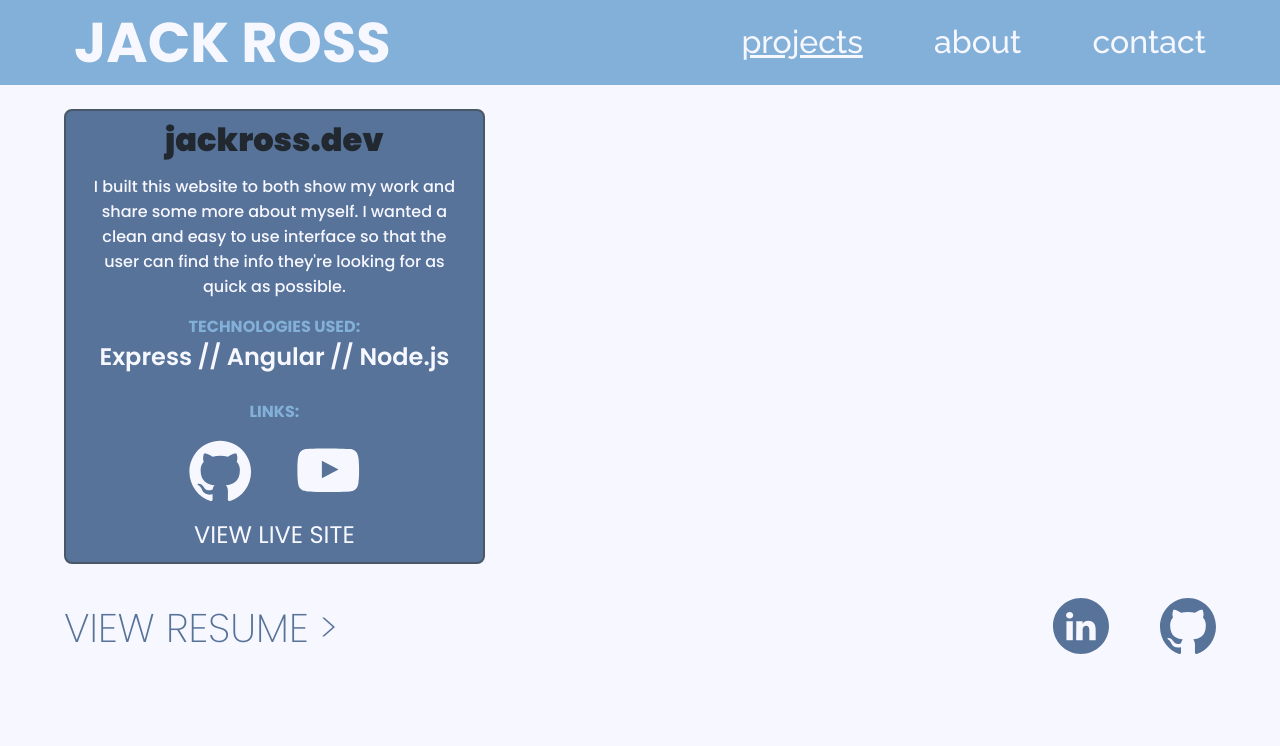
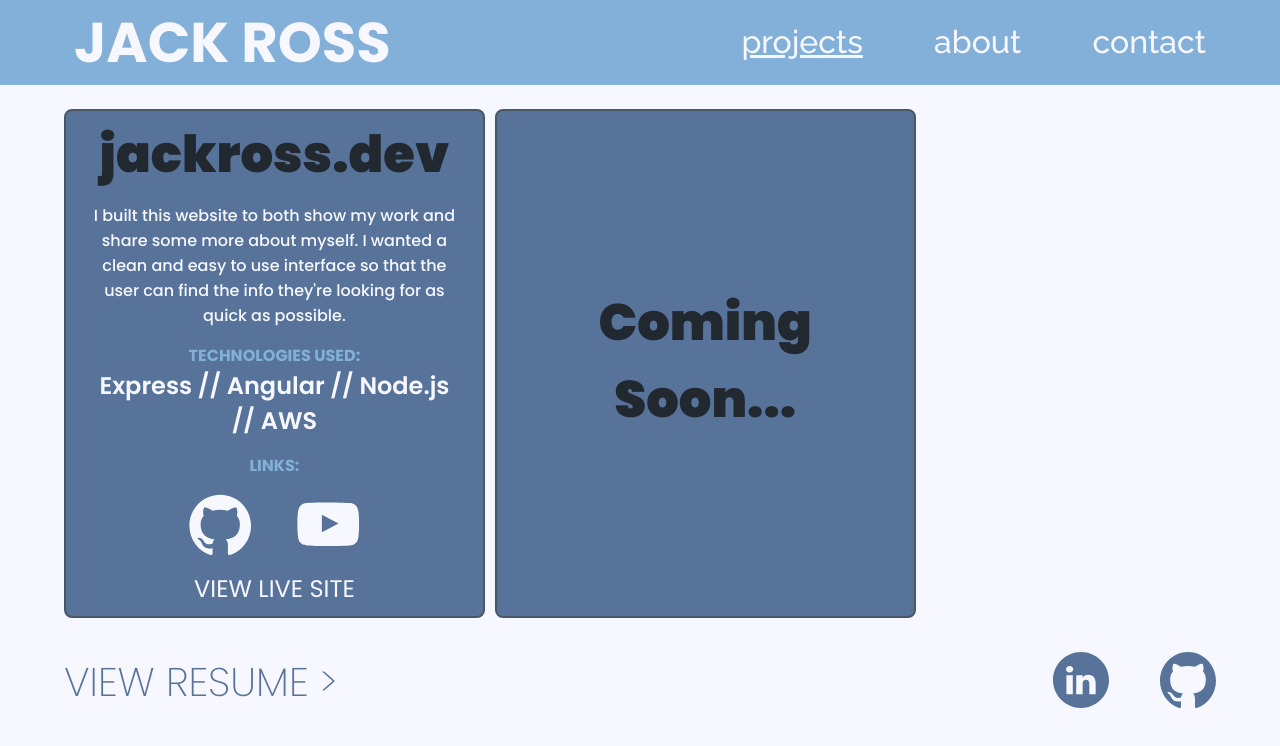
Before and after one commit to jjjackross/jackrossdotdev, an Angular app: page /projects in a window 1280 px wide. Shown: the top 746 px of the page. Built offline with nearby package versions, Linux system fonts and the light colour scheme.

Commit message:
Made 'projects' page responsive, fixed media query footer bug, temporarily fixed menu interaction with 'projects' page in mobile media query.

```diff
--- a/src/app/footer/footer.component.css
+++ b/src/app/footer/footer.component.css
@@ -62,9 +62,12 @@ a:active {
     }
 }
 
-/* @media screen and (max-width: 1023px) {
-
-} */
+@media screen and (max-width: 1023px) and (min-width: 481px) {
+    a:not(:first-child) {
+        float: right;
+        margin-left: 4vw;
+    }
+}
 
 @media screen and (max-width: 480px) {
     footer {
--- a/src/app/projects/projects.component.css
+++ b/src/app/projects/projects.component.css
@@ -5,6 +5,14 @@
     vertical-align: top;
     /* font-family: Arial, Helvetica, sans-serif; */
     /* outline: 1px solid pink; */
+}
+
+#spaghetti { /* fixes interaction between mobile menu & webpage */
+    color: var(--ghostWhite);
+    font-size: 1px;
+    margin: 0;
+    padding: 0;
+    line-height: 0;
 }
 
 #body-container {
@@ -48,14 +56,25 @@
     padding: 0 2vw
   }
 
+.accordion {
+    margin: 0;
+    padding: 0;
+    display: flex;
+    flex-direction: column;
+    align-items: center;
+    background-color: var(--blueYonder);
+    text-align: center;
+}
+
 .item .text {
     background-color: var(--blueYonder);
     font-family: 'Poppins', sans-serif;
 }
 
-.item h1 {
+.item h1, .project_title {
     color: var(--gunMetal);
     font-weight: 900;
+    font-size: 4vmax;
     margin-top: 5px;
     margin-bottom: 10px;
 }
@@ -74,7 +93,7 @@
 .item h2 {
     color: var(--ghostWhite);
     font-weight: 600;
-    margin-bottom: 25px;
+    margin-bottom: 15px;
 }
 
 .item .link {
@@ -147,3 +166,38 @@ a:active {
     color: var(--blackCoral);
     text-decoration: underline;
 }
+
+@media screen and (min-width: 781px) {
+    #accordion_arrow {
+        display: none;
+    }
+}
+
+@media screen and (max-width: 780px) {
+    .hs {
+        display: block;
+    }
+
+    .item {
+        margin-bottom: 20px;
+    }
+
+    .accordion {
+        display: none;
+    }
+
+    .item .accordion_nav:active {
+        color: var(--blackCoral);
+    }
+
+    .accordion_arrow {
+        color: var(--gunMetal);
+        background-color: var(--blueYonder);
+        padding: 0;
+        margin: 0;
+    }
+
+    .accordion_visible {
+        display: flex;
+    }
+}
--- a/src/app/projects/projects.component.html
+++ b/src/app/projects/projects.component.html
@@ -1,11 +1,17 @@
 <div id="body-container">
+    <header>
+        <p id="spaghetti">.</p>
+    </header>
     <main class="app">
         <div class="hs full">
-            <div class="item">
+
+            <!-- <div class="item">
+
                 <h1 class="text">jackross.dev</h1>
-                <p class="text">I built this website to both show my work and share some more about myself. I wanted a
-                    clean
-                    and easy to use interface so that the user can find the info they're looking for as quick as
+                <p class="text">I built this website to both show my work and share some more about
+                    myself. I wanted
+                    a clean and easy to use interface so that the user can find the info they're looking for as
+                    quick as
                     possible.
                 </p>
                 <h4 class="text">TECHNOLOGIES USED:</h4>
@@ -43,15 +49,74 @@
                     </a>
                 </div>
                 <a href="#" class="link">VIEW LIVE SITE</a>
+
+            </div> -->
+
+            <div class="item">
+
+                <h1 class="text accordion_nav">jackross.dev</h1>
+                <div class="accordion" id="accordion1">
+                    <p class="text">I built this website to both show my work and share some more about
+                        myself. I wanted
+                        a clean and easy to use interface so that the user can find the info they're looking for as
+                        quick as
+                        possible.
+                    </p>
+                    <h4 class="text">TECHNOLOGIES USED:</h4>
+                    <h2 class="text">Express // Angular // Node.js // AWS</h2>
+                    <h4 class="text">LINKS:</h4>
+                    <div class="link-container">
+                        <a href="https://github.com/jjjackross/jackrossdotdev" target="_blank" class="github">
+                            <svg viewBox="0 0 72 72" version="1.1" xmlns="http://www.w3.org/2000/svg"
+                                xmlns:xlink="http://www.w3.org/1999/xlink">
+                                <g stroke="none" stroke-width="1" fill="none" fill-rule="evenodd">
+                                    <g transform="translate(-264.000000, -939.000000)">
+                                        <g transform="translate(264.000000, 939.000000)">
+                                            <path class="foreground"
+                                                d="M35.9985,13 C22.746,13 12,23.7870921 12,37.096644 C12,47.7406712 18.876,56.7718301 28.4145,59.9584121 C29.6145,60.1797862 30.0525,59.4358488 30.0525,58.7973276 C30.0525,58.2250681 30.0315,56.7100863 30.0195,54.6996482 C23.343,56.1558981 21.9345,51.4693938 21.9345,51.4693938 C20.844,48.6864054 19.2705,47.9454799 19.2705,47.9454799 C17.091,46.4500754 19.4355,46.4801943 19.4355,46.4801943 C21.843,46.6503662 23.1105,48.9634994 23.1105,48.9634994 C25.2525,52.6455377 28.728,51.5823398 30.096,50.9649018 C30.3135,49.4077535 30.9345,48.3460615 31.62,47.7436831 C26.2905,47.1352808 20.688,45.0691228 20.688,35.8361671 C20.688,33.2052792 21.6225,31.0547881 23.1585,29.3696344 C22.911,28.7597262 22.0875,26.3110578 23.3925,22.9934585 C23.3925,22.9934585 25.4085,22.3459017 29.9925,25.4632101 C31.908,24.9285993 33.96,24.6620468 36.0015,24.6515052 C38.04,24.6620468 40.0935,24.9285993 42.0105,25.4632101 C46.5915,22.3459017 48.603,22.9934585 48.603,22.9934585 C49.9125,26.3110578 49.089,28.7597262 48.8415,29.3696344 C50.3805,31.0547881 51.309,33.2052792 51.309,35.8361671 C51.309,45.0917119 45.6975,47.1292571 40.3515,47.7256117 C41.2125,48.4695491 41.9805,49.9393525 41.9805,52.1877301 C41.9805,55.4089489 41.9505,58.0067059 41.9505,58.7973276 C41.9505,59.4418726 42.3825,60.1918338 43.6005,59.9554002 C53.13,56.7627944 60,47.7376593 60,37.096644 C60,23.7870921 49.254,13 35.9985,13">
+                                            </path>
+                                        </g>
+                                    </g>
+                                </g>
+                            </svg>
+                        </a>
+
+                        <a href="#" target="_blank" class="youtube">
+                            <svg viewBox="0 0 72 72" version="1.1" xmlns="http://www.w3.org/2000/svg"
+                                xmlns:xlink="http://www.w3.org/1999/xlink">
+                                <g stroke="none" stroke-width="1" fill="none" fill-rule="evenodd">
+                                    <g transform="translate(-152.000000, -491.000000)">
+                                        <g transform="translate(152.000000, 491.000000)">
+                                            <path class="foreground"
+                                                d="M31.044,42.269916 L31.0425,28.6877416 L44.0115,35.5022437 L31.044,42.269916 Z M59.52,26.3341627 C59.52,26.3341627 59.0505,23.003199 57.612,21.5363665 C55.7865,19.610299 53.7405,19.6012352 52.803,19.4894477 C46.086,19 36.0105,19 36.0105,19 L35.9895,19 C35.9895,19 25.914,19 19.197,19.4894477 C18.258,19.6012352 16.2135,19.610299 14.3865,21.5363665 C12.948,23.003199 12.48,26.3341627 12.48,26.3341627 C12.48,26.3341627 12,30.2467232 12,34.1577731 L12,37.8256098 C12,41.7381703 12.48,45.6492202 12.48,45.6492202 C12.48,45.6492202 12.948,48.9801839 14.3865,50.4470165 C16.2135,52.3730839 18.612,52.3126583 19.68,52.5135736 C23.52,52.8851913 36,53 36,53 C36,53 46.086,52.9848936 52.803,52.4954459 C53.7405,52.3821478 55.7865,52.3730839 57.612,50.4470165 C59.0505,48.9801839 59.52,45.6492202 59.52,45.6492202 C59.52,45.6492202 60,41.7381703 60,37.8256098 L60,34.1577731 C60,30.2467232 59.52,26.3341627 59.52,26.3341627 L59.52,26.3341627 Z">
+                                            </path>
+                                        </g>
+                                    </g>
+                                </g>
+                            </svg>
+                        </a>
+                    </div>
+                    <a href="#" class="link">VIEW LIVE SITE</a>
+                    <h1 id="accordion_arrow" class="accordion_arrow accordion_nav">&#x25B4;</h1>
+                </div>
+
             </div>
 
+
+
+            <div class="item">
+                <h1 class="text">Coming Soon...</h1>
+            </div>
             <!-- <div class="item">
+                <h1 class="text">Coming Soon...</h1>
+            </div>
+            <div class="item">
+                <h1 class="text">Coming Soon...</h1>
+            </div>
+            <div class="item">
                 <h1 class="text">Coming Soon...</h1>
             </div> -->
 
-            <!-- <div class="item">
-                <h1 class="text">Coming Soon...</h1>
-            </div> -->
         </div>
     </main>
     <app-footer></app-footer>
--- a/src/app/projects/projects.component.ts
+++ b/src/app/projects/projects.component.ts
@@ -22,5 +22,24 @@ export class ProjectsComponent implements OnInit {
 
     const menu = <HTMLFormElement>document.getElementById('toggle');
     menu.checked = false;
+
+    const accordion1_top_nav = <HTMLElement>document.getElementsByClassName('accordion_nav')[0];
+    const accordion1_bot_nav = <HTMLElement>document.getElementsByClassName('accordion_nav')[1];
+    const accordion1 = <HTMLElement>document.getElementById('accordion1');
+    accordion1_top_nav.addEventListener('click', () => {
+      accordion1.classList.toggle('accordion_visible')
+    });
+    accordion1_bot_nav.addEventListener('click', () => {
+      accordion1.classList.toggle('accordion_visible')
+    });
+
+    // document.querySelectorAll('accordion_nav').forEach(nav => {
+    //   // const accordionContent = nav.nextElementSibling;
+    //   const accordionContent = <HTMLElement>document.getElementById('accordion');
+    //   nav.addEventListener('click', () => {
+
+    //     accordionContent.classList.toggle('accordion_visible');
+    //   });
+    // });
   }
 }
```
